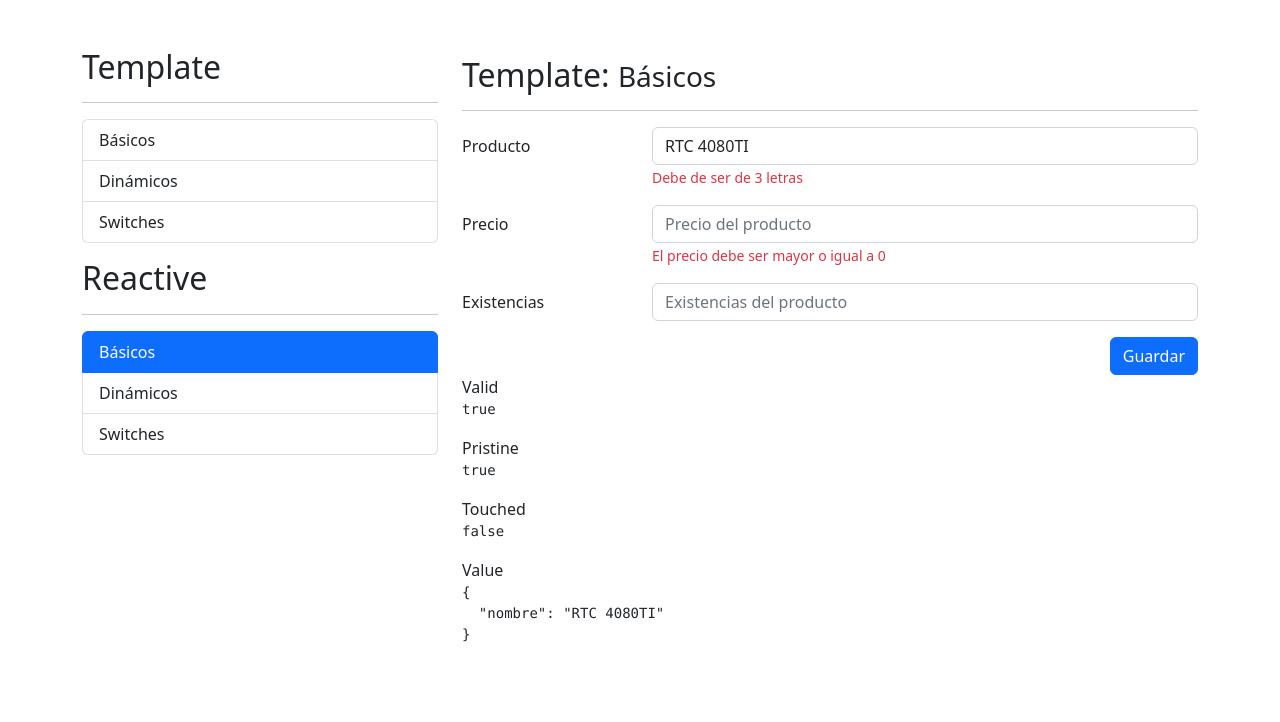
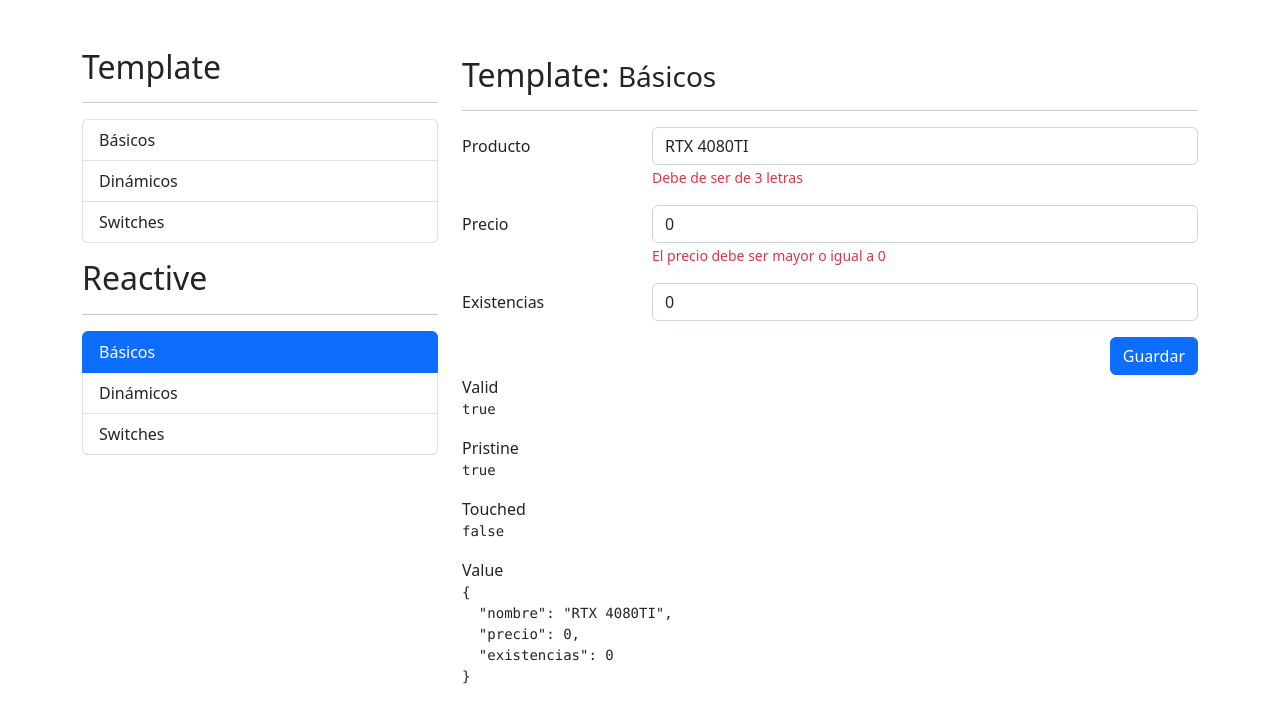
Before and after one commit to AlexanderMartinez25/06-formulariosApp, an Angular app: page /reactive/basicos in a window 1280 px wide. Shown: the top 722 px of the page. Built offline with nearby package versions, Linux system fonts and the light colour scheme.

Commit message:
FormBuilder

```diff
--- a/src/app/reactive/basicos/basicos.component.html
+++ b/src/app/reactive/basicos/basicos.component.html
@@ -19,7 +19,8 @@
             <div class="mb-3 row">
                 <label for="precio" class="col-sm-3 col-form-label">Precio</label>
                 <div class="col-sm-9">
-                    <input type="number" class="form-control" name="precio" placeholder="Precio del producto">
+                    <input type="number" class="form-control" name="precio" placeholder="Precio del producto"
+                        formControlName="precio">
 
                     <span class="form-text text-danger">
                         El precio debe ser mayor o igual a 0</span>
@@ -29,7 +30,8 @@
             <div class="mb-3 row">
                 <label for="existencias" class="col-sm-3 col-form-label">Existencias</label>
                 <div class="col-sm-9">
-                    <input type="number" class="form-control" name="existencias" placeholder="Existencias del producto">
+                    <input type="number" class="form-control" name="existencias" placeholder="Existencias del producto"
+                        formControlName="existencias">
                 </div>
             </div>
             <button type="submit" class="btn btn-primary float-end">Guardar</button>
--- a/src/app/reactive/basicos/basicos.component.ts
+++ b/src/app/reactive/basicos/basicos.component.ts
@@ -1,5 +1,5 @@
 import { Component } from '@angular/core';
-import { FormControl, FormGroup } from '@angular/forms';
+import { FormBuilder, FormGroup } from '@angular/forms';
 
 @Component({
   selector: 'app-basicos',
@@ -9,11 +9,18 @@ import { FormControl, FormGroup } from '@angular/forms';
 })
 export class BasicosComponent {
 
-  miFormulario: FormGroup = new FormGroup({
-    'nombre': new FormControl('RTC 4080TI')
+  // miFormulario: FormGroup = new FormGroup({
+  //   nombre: new FormControl('RTC 4080TI'),
+  //   precio: new FormControl(1500),
+  //   existencias: new FormControl(5),
+  // })
+
+  miFormulario: FormGroup = this.fb.group({
+    nombre: ['RTX 4080TI'],
+    precio: [0],
+    existencias: [0],
   })
-
-  constructor() { }
+  constructor(private fb: FormBuilder) { }
 
 
 }
```
